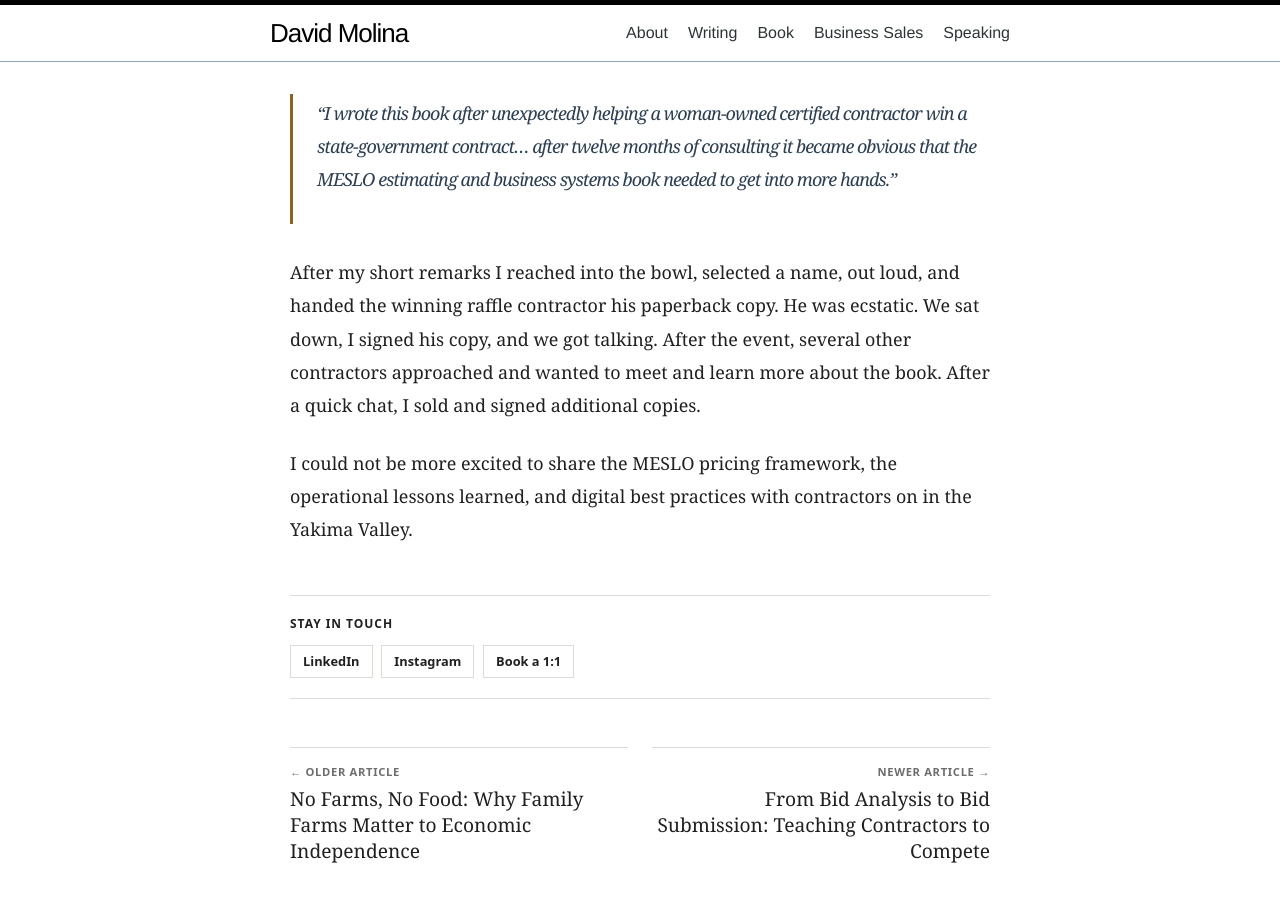
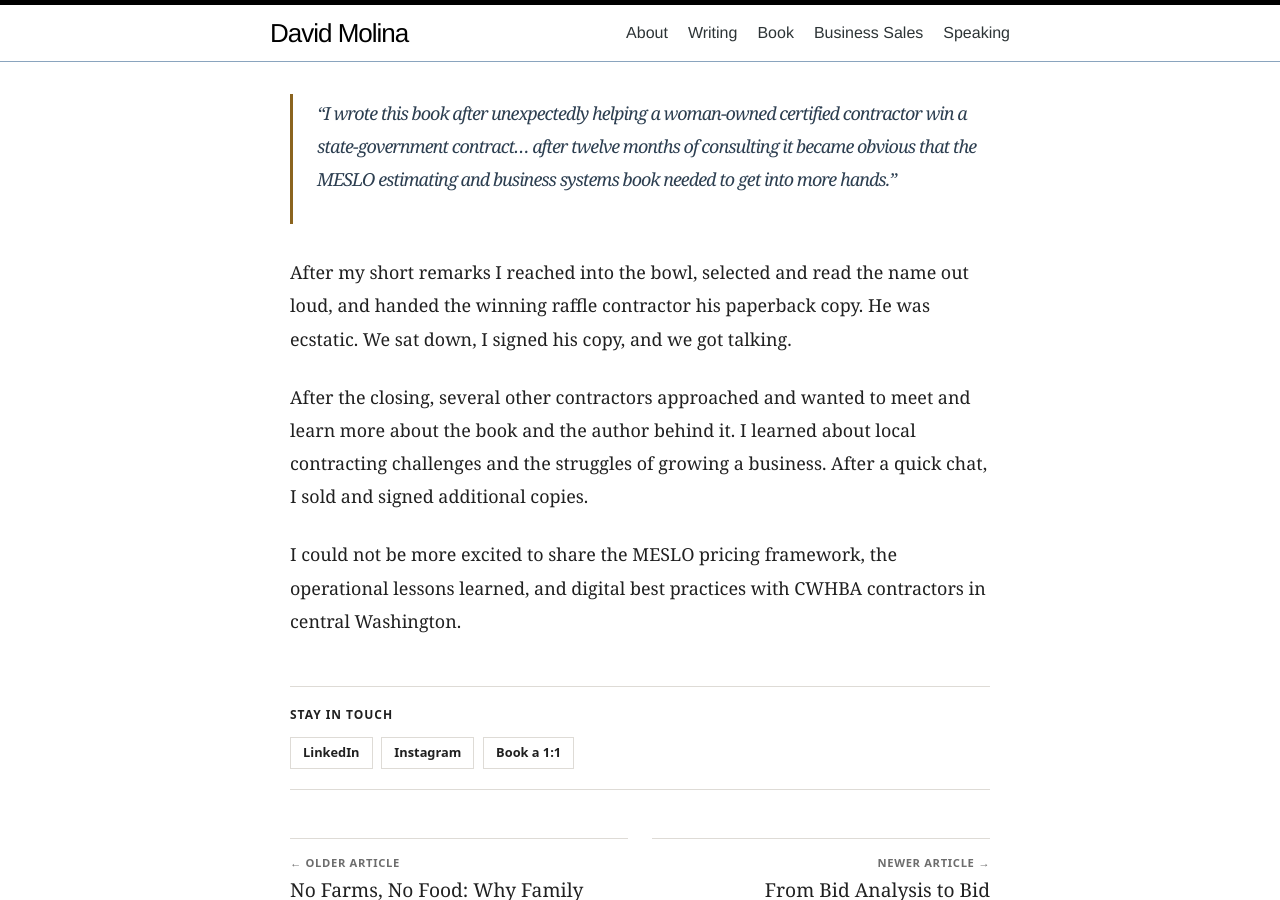
Before and after one commit to davidmolina/davidmolina.github.io, a Jekyll site: the page built from _posts/2026-11-02-community-culture-commerce-evening-with-cwhba.md, in a window 1280 px wide and 900 px high, scrolled down 1473 px. Built offline with Jekyll 4.4.1, drawn with Linux system fonts in a browser that asks for light colours.

Commit message:
[blog] fix typos, paragraph structure

```diff
--- a/_posts/2026-11-02-community-culture-commerce-evening-with-cwhba.md
+++ b/_posts/2026-11-02-community-culture-commerce-evening-with-cwhba.md
@@ -21,6 +21,8 @@ Inspired by the contractor conversations, I gifted a copy of [The Principles of
 I got up, introduced myself, and told the crowd:
 > "I wrote this book after unexpectedly helping a woman-owned certified contractor win a state-government contract... after twelve months of consulting it became obvious that the MESLO estimating and business systems book needed to get into more hands."
 
-After my short remarks I reached into the bowl, selected a name, out loud, and handed the winning raffle contractor his paperback copy. He was ecstatic. We sat down, I signed his copy, and we got talking. After the event, several other contractors approached and wanted to meet and learn more about the book. After a quick chat, I sold and signed additional copies.
+After my short remarks I reached into the bowl, selected and read the name out loud, and handed the winning raffle contractor his paperback copy. He was ecstatic. We sat down, I signed his copy, and we got talking.
 
-I could not be more excited to share the MESLO pricing framework, the operational lessons learned, and digital best practices with contractors on in the Yakima Valley.
+After the closing, several other contractors approached and wanted to meet and learn more about the book and the author behind it. I learned about local contracting challenges and the struggles of growing a business. After a quick chat, I sold and signed additional copies.
+
+I could not be more excited to share the MESLO pricing framework, the operational lessons learned, and digital best practices with CWHBA contractors in central Washington.
```
